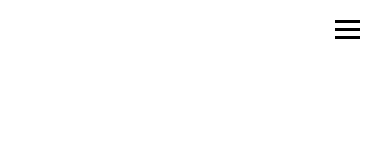
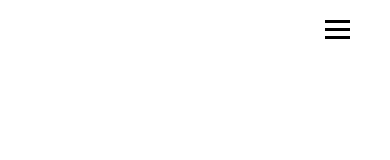
Before and after one commit to marianadine/maisonsucre, a React (Create React App) app: page / in a window 390 px wide. Shown: the top 160 px of the page. Built offline with nearby package versions, Linux system fonts and the light colour scheme.

Commit message:
tailwindcss Navbar

```diff
--- a/src/components/Navbar.jsx
+++ b/src/components/Navbar.jsx
@@ -24,12 +24,13 @@ const Navbar = () => {
                     </li>
                 </ul>
 
-                {/* Hamburger */}
-                <div className="menu-icon" onClick={() => setMenuOpen(!menuOpen)}>
-                    <div className="bar"></div>
-                    <div className="bar"></div>
-                    <div className="bar"></div>
-                </div>
+
+            </div>
+            {/* Hamburger */}
+            <div className="menu-icon" onClick={() => setMenuOpen(!menuOpen)}>
+                <div className="bar"></div>
+                <div className="bar"></div>
+                <div className="bar"></div>
             </div>
         </nav>
     );
--- a/src/styles/Navbar.css
+++ b/src/styles/Navbar.css
@@ -77,5 +77,6 @@
 
     .menu-icon {
         display: flex;
+        margin-right: 10px !important;
     }
 }
```
